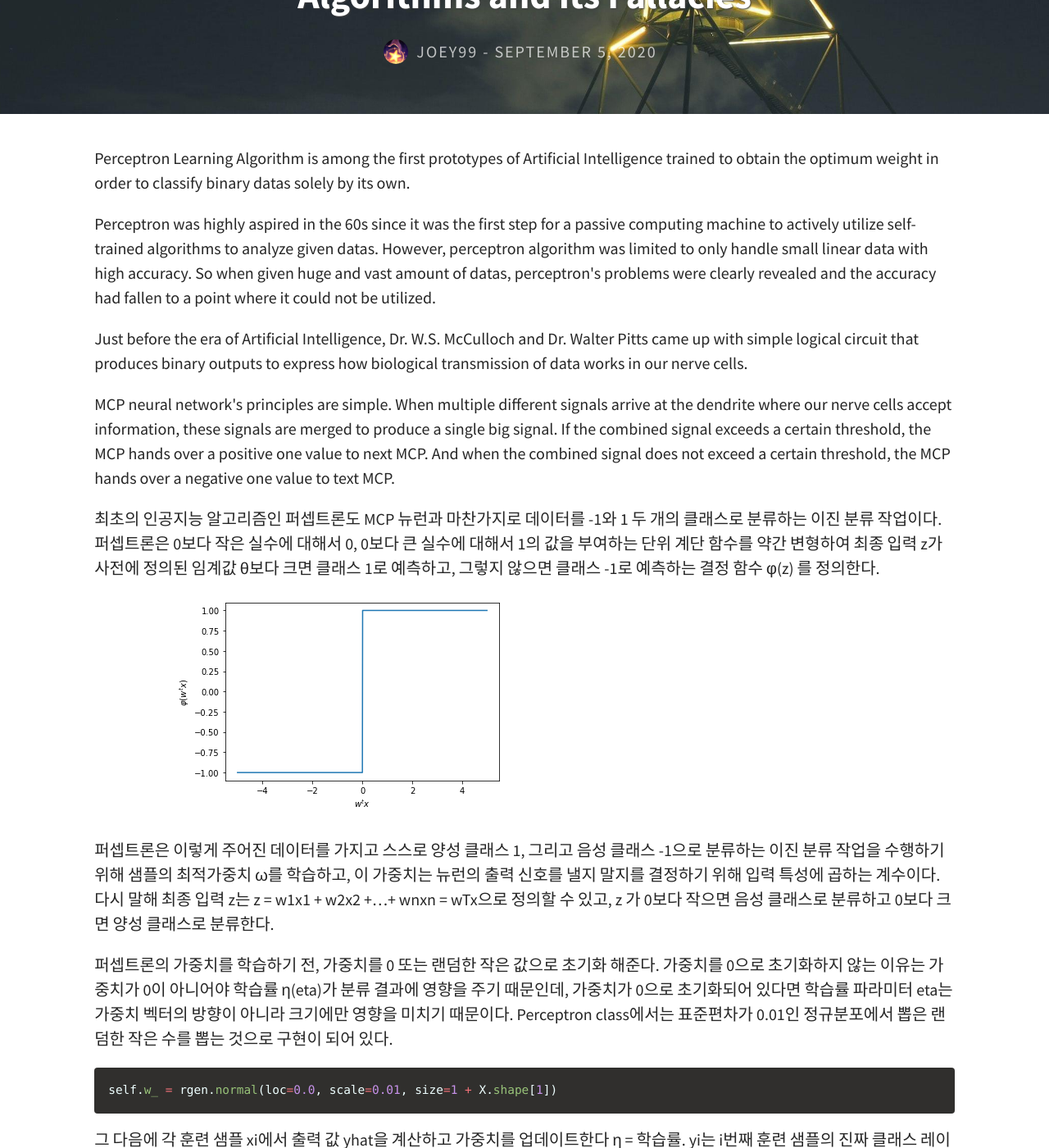
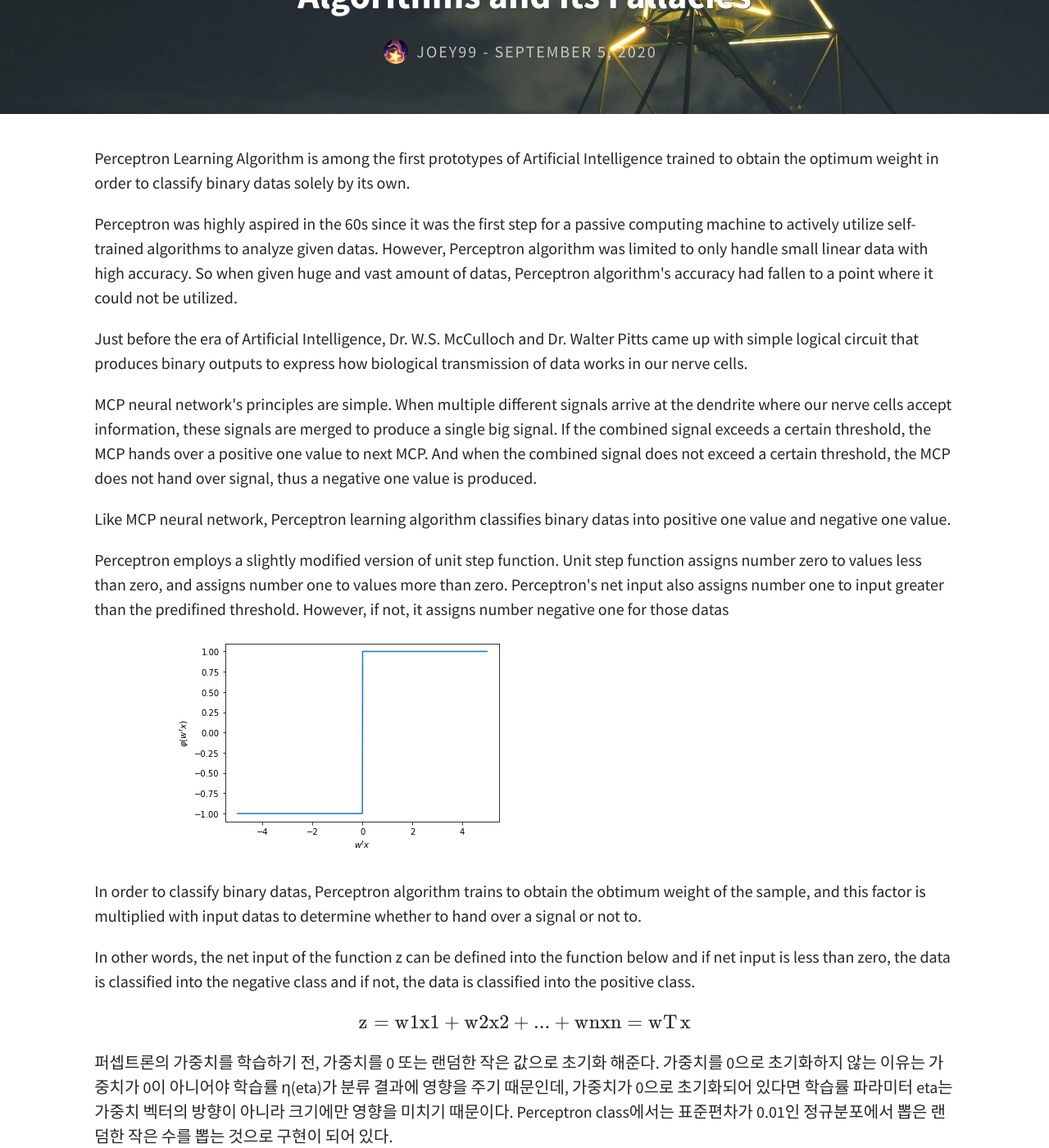
Before and after one commit to joyhyun99/joyhyun99.github.io, a Jekyll site: the page built from _posts/2020-09-05-perceptron.md, in a window 1280 px wide and 1400 px high, scrolled down 260 px. Shown: the whole window at 82% size. Built offline with Jekyll 4.4.1, drawn with Linux system fonts in a browser that asks for light colours; comment, search, counter and statistics services are not loaded.

Commit message:
Update 2020-09-05-perceptron.md

```diff
--- a/_posts/2020-09-05-perceptron.md
+++ b/_posts/2020-09-05-perceptron.md
@@ -10,24 +10,22 @@ excerpt_separator: <!--more-->
 
 
 <p> Perceptron Learning Algorithm is among the first prototypes of Artificial Intelligence trained to obtain the optimum weight in order to classify binary datas solely by its own. </p>
-<p> Perceptron was highly aspired in the 60s since it was the first step for a passive computing machine to actively utilize self-trained algorithms to analyze given datas. However, perceptron algorithm was limited to only handle small linear data with high accuracy. So when given huge and vast amount of datas, perceptron's problems were clearly revealed and the accuracy had fallen to a point where it could not be utilized. </p>
+<p> Perceptron was highly aspired in the 60s since it was the first step for a passive computing machine to actively utilize self-trained algorithms to analyze given datas. However, Perceptron algorithm was limited to only handle small linear data with high accuracy. So when given huge and vast amount of datas, Perceptron algorithm's accuracy had fallen to a point where it could not be utilized. </p>
 
 <!--more-->
 
 <p> Just before the era of Artificial Intelligence, Dr. W.S. McCulloch and Dr. Walter Pitts came up with simple logical circuit that produces binary outputs to express how biological transmission of data works in our nerve cells.</p>
+<p> MCP neural network's principles are simple. When multiple different signals arrive at the dendrite where our nerve cells accept information, these signals are merged to produce a single big signal. If the combined signal exceeds a certain threshold, the MCP hands over a positive one value to next MCP. And when the combined signal does not exceed a certain threshold, the MCP does not hand over signal, thus a negative one value is produced. </p>
 
-<p> MCP neural network's principles are simple. When multiple different signals arrive at the dendrite where our nerve cells accept information, these signals are merged to produce a single big signal. If the combined signal exceeds a certain threshold, the MCP hands over a positive one value to next MCP. And when the combined signal does not exceed a certain threshold, the MCP hands over a negative one value to text MCP. </p>
-
-최초의 인공지능 알고리즘인 퍼셉트론도 MCP 뉴런과 마찬가지로 데이터를 -1와 1 두 개의 클래스로 분류하는 이진 분류 작업이다.
-퍼셉트론은 0보다 작은 실수에 대해서 0, 0보다 큰 실수에 대해서 1의 값을 부여하는 단위 계단 함수를 약간 변형하여
-최종 입력 z가 사전에 정의된 임계값 θ보다 크면 클래스 1로 예측하고, 그렇지 않으면 클래스 -1로 예측하는 결정 함수 φ(z) 를 정의한다.
+<p> Like MCP neural network, Perceptron learning algorithm classifies binary datas into positive one value and negative one value.</p>
+<p> Perceptron employs a slightly modified version of unit step function. Unit step function assigns number zero to values less than zero, and assigns number one to values more than zero. Perceptron's net input also assigns number one to input greater than the predifined threshold. However, if not, it assigns number negative one for those datas </p>
 
 ![6]({{ "/assets/img/perceptrongraph.png" | relative_url }})
 
-퍼셉트론은 이렇게 주어진 데이터를 가지고 스스로 양성 클래스 1, 그리고 음성 클래스 -1으로 분류하는 이진 분류 작업을 수행하기 위해
-샘플의 최적가중치 ω를 학습하고, 이 가중치는 뉴런의 출력 신호를 낼지 말지를 결정하기 위해 입력 특성에 곱하는 계수이다.
-다시 말해 최종 입력 z는 z = w1x1 + w2x2 +...+ wnxn = wTx으로 정의할 수 있고,
-z 가 0보다 작으면 음성 클래스로 분류하고 0보다 크면 양성 클래스로 분류한다.
+<p> In order to classify binary datas, Perceptron algorithm trains to obtain the obtimum weight of the sample, and this factor is multiplied with input datas to determine whether to hand over a signal or not to. </p>
+<p> In other words, the net input of the function z can be defined into the function below and if net input is less than zero, the data is classified into the negative class and if not, the data is classified into the positive class.</p>
+
+$$ z = w1x1 + w2x2 +...+ wnxn = wTx $$
 
 퍼셉트론의 가중치를 학습하기 전, 가중치를 0 또는 랜덤한 작은 값으로 초기화 해준다.
 가중치를 0으로 초기화하지 않는 이유는 가중치가 0이 아니어야 학습률 η(eta)가 분류 결과에 영향을 주기 때문인데,
```
